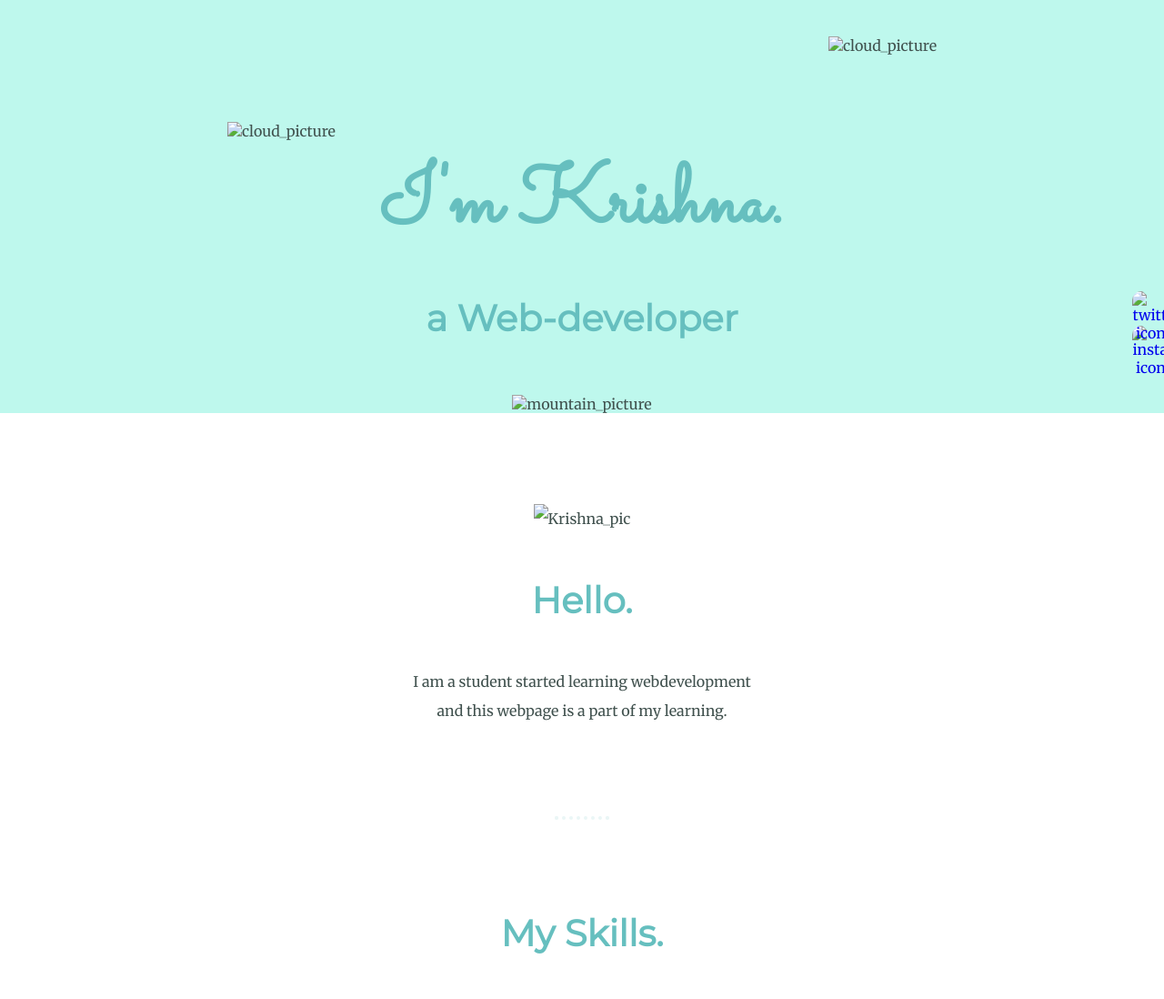
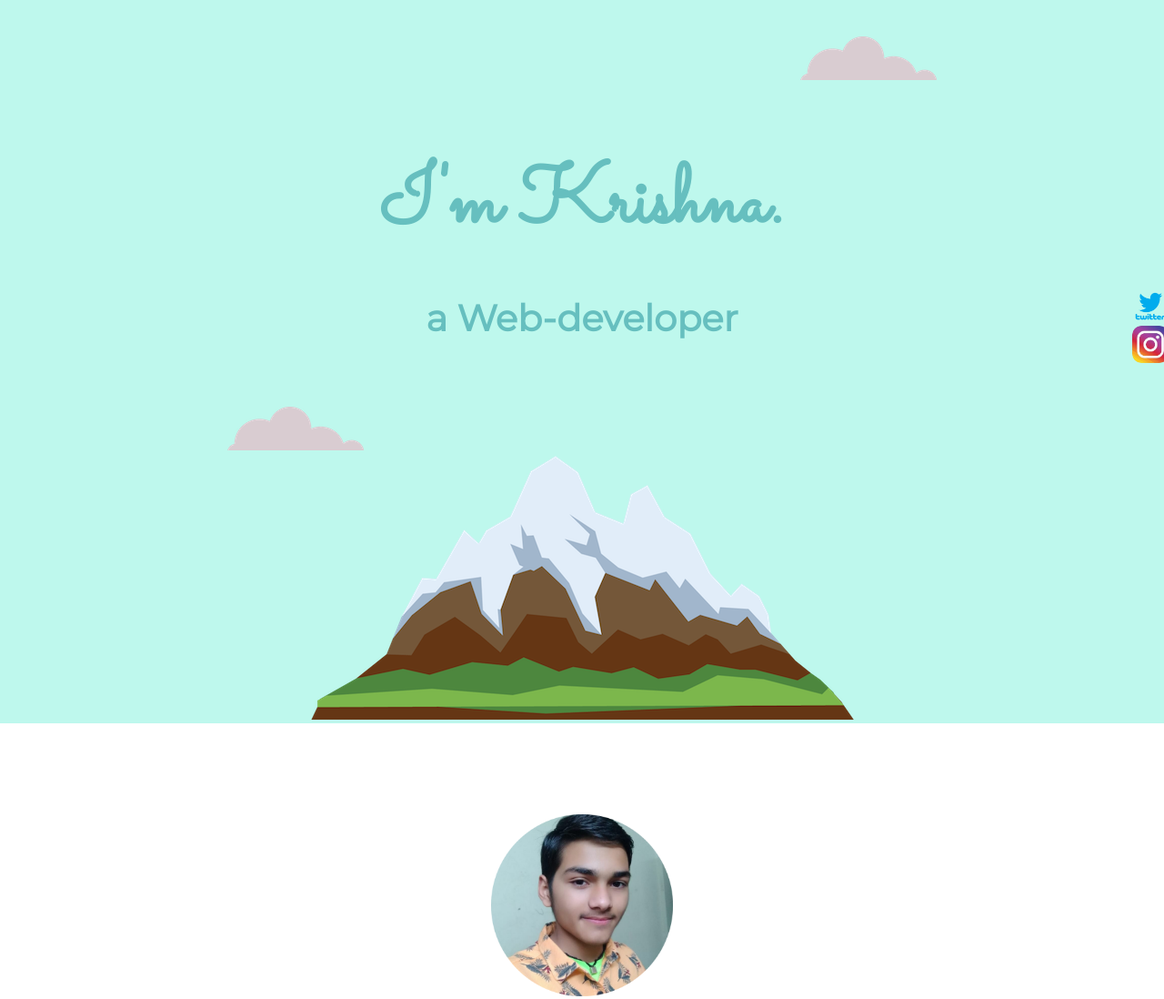
Before and after one commit to kr812345/k, a plain HTML site: page Index.html in a window 1280 px wide. Shown: the top 1098 px of the page at 91% size. Drawn offline with Linux system fonts and the light colour scheme; files that its build step writes are made by us from their sources.

Commit message:
changes images position from image to root folder

```diff
--- a/Index.html
+++ b/Index.html
@@ -4,7 +4,7 @@
     <title>Krishna Yadav</title>
     <meta charset="UTF-8" />
     <meta name="viewport" content="width=device-width, initial-scale=1" />
-    <link href="css/style.css" rel="stylesheet" />
+    <link href="style.css" rel="stylesheet" />
     <link rel="preconnect" href="https://fonts.gstatic.com" />
     <link
       href="https://fonts.googleapis.com/css2?family=Merriweather&family=Montserrat&family=Sacramento&display=swap"
@@ -17,7 +17,7 @@
       <div class="insta-link">
         <img
           class="instagram-icon"
-          src="image/instagram-icon.jpeg"
+          src="instagram-icon.jpeg"
           alt="instagram-icon"
         />
         <h4>Instagram</h4>
@@ -25,21 +25,21 @@
     >
     <a href="https://mobile.twitter.com/krishna36727505">
       <div class="twitter-link">
-        <img class="twitter-icon" src="image/twiiter.png" alt="twitter-icon" />
+        <img class="twitter-icon" src="twiiter.png" alt="twitter-icon" />
         <h4>Twitter</h4>
       </div>
     </a>
     <div class="top-container">
-      <img class="top-cloud" src="Image/cloud.png" alt="cloud_picture" />
+      <img class="top-cloud" src="cloud.png" alt="cloud_picture" />
       <h1>I'm Krishna.</h1>
       <h2>a Web-developer</h2>
-      <img class="bottom-cloud" src="Image/cloud.png" alt="cloud_picture" />
-      <img class="mountain" src="Image/mountain.png" alt="mountain_picture" />
+      <img class="bottom-cloud" src="cloud.png" alt="cloud_picture" />
+      <img class="mountain" src="mountain.png" alt="mountain_picture" />
     </div>
 
     <div class="middle-container">
       <div class="profile">
-        <img class="Krishna" src="Image\circle-krishna.png" alt="Krishna_pic" />
+        <img class="Krishna" src="circle-krishna.png" alt="Krishna_pic" />
         <h2>Hello.</h2>
         <p class="bio">
           I am a student started learning webdevelopment and this webpage is a
@@ -52,7 +52,7 @@
         <div class="skill-row">
           <img
             class="computer_pic"
-            src="Image\computer.png"
+            src="computer.png"
             alt="computer_pic"
           />
           <h3>Web-development</h3>
@@ -63,7 +63,7 @@
           </p>
         </div>
         <div class="skill-row">
-          <img class="burger-pic" src="Image\burger.png" alt="burger_pic" />
+          <img class="burger-pic" src="burger.png" alt="burger_pic" />
           <h3>burger</h3>
           <p>
             I love burger so much. when I eat burger, I forget all of my stress.
```
